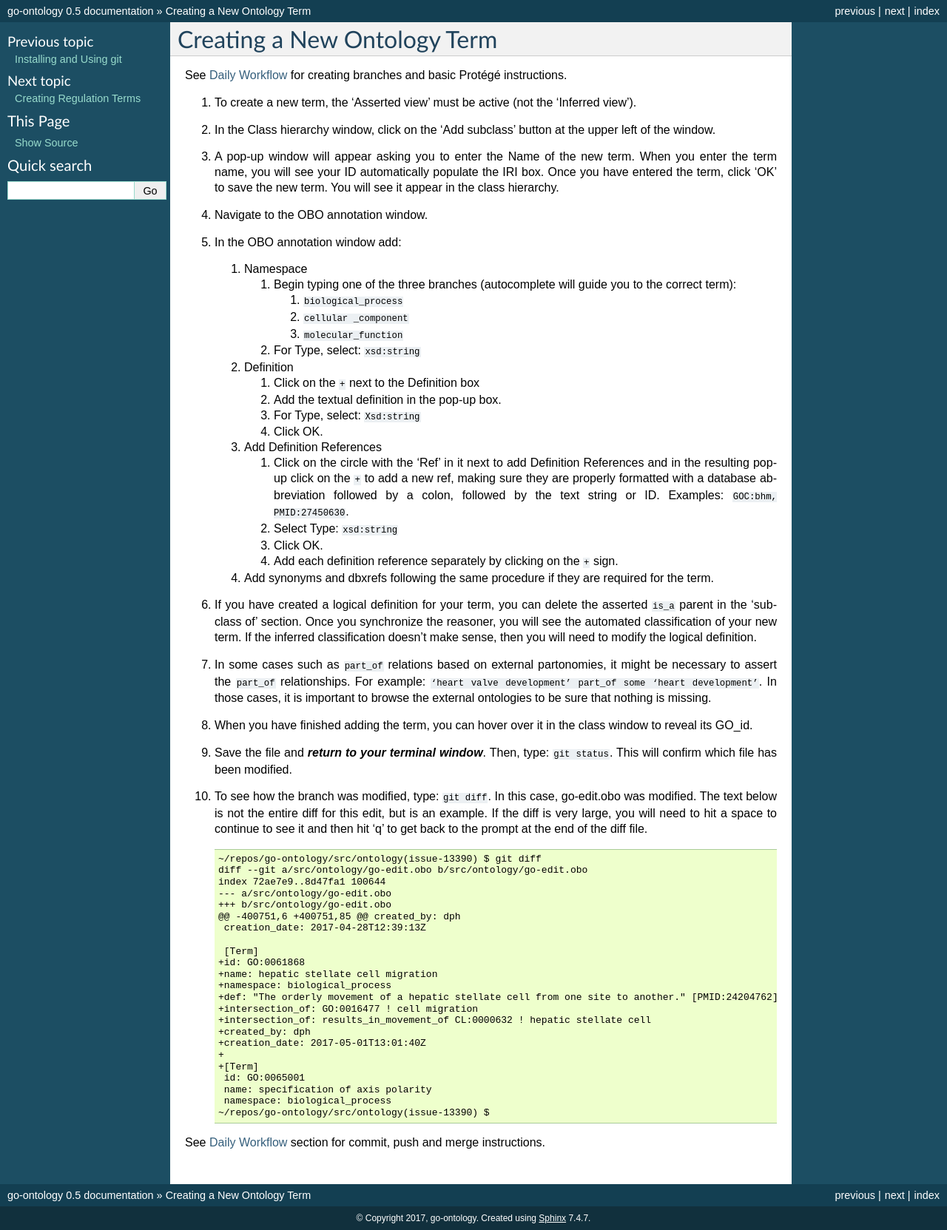
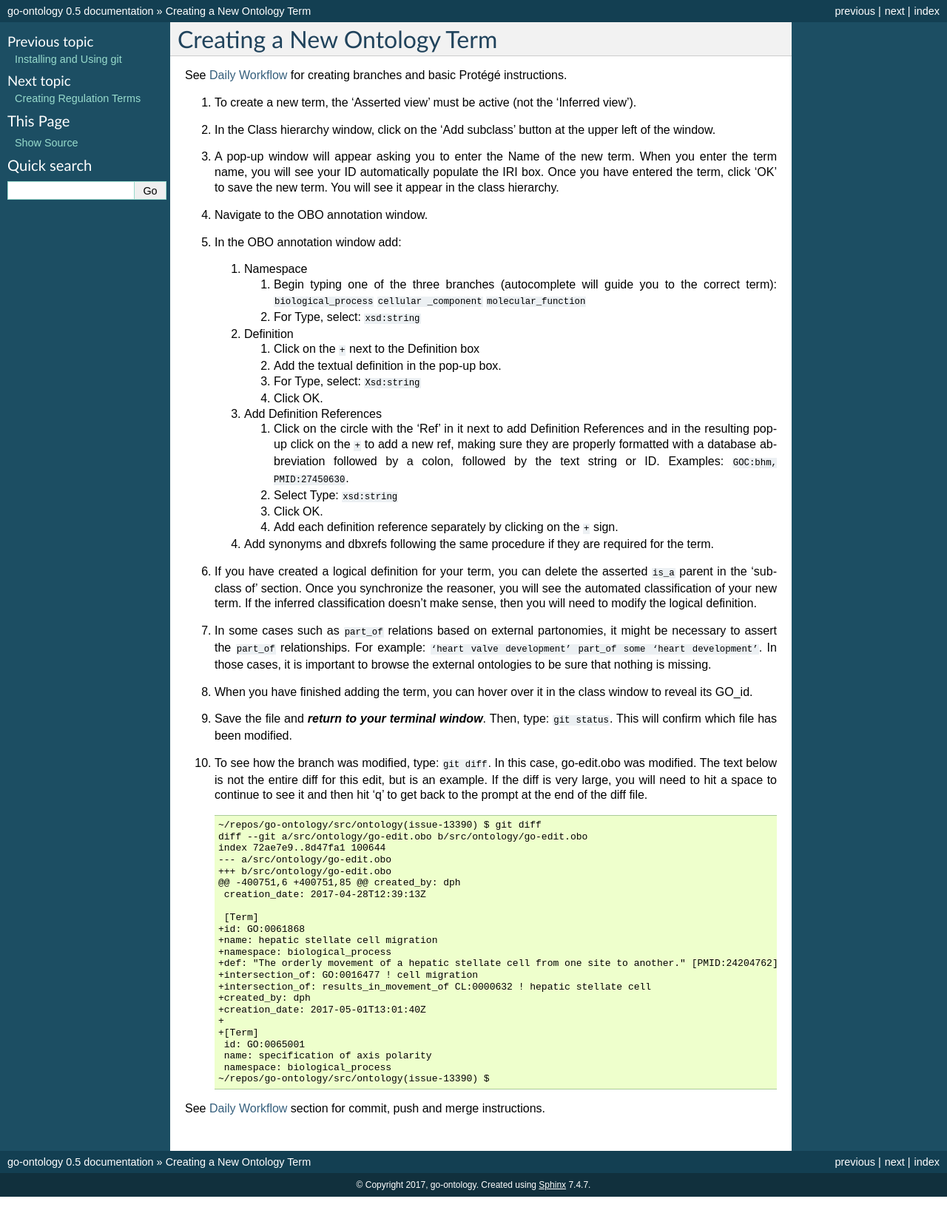
Before and after one commit to geneontology/go-ontology, a Sphinx documentation site: the page built from docs/CreateNewTerm.md, in a window 1280 px wide. Shown: the whole page at 74% size. Built offline with Sphinx 7.4.7, drawn with Linux system fonts in a browser that asks for light colours; after the commit the page ends 1618 px from its top, so only the background shows below that.

Commit message:
Update CreateNewTerm.md

````diff
--- a/docs/CreateNewTerm.md
+++ b/docs/CreateNewTerm.md
@@ -14,9 +14,9 @@ See [Daily Workflow](http://go-ontology.readthedocs.io/en/latest/Installgit.html
 
     1. Namespace
        1. Begin typing one of the three branches (autocomplete will guide you to the correct term):
-          1. ```biological_process```
-          2. ```cellular _component```
-          3. ```molecular_function```
+                 ```biological_process```
+                 ```cellular _component```
+                 ```molecular_function```
        2. For Type, select: ```xsd:string```
 
     2. Definition
````
